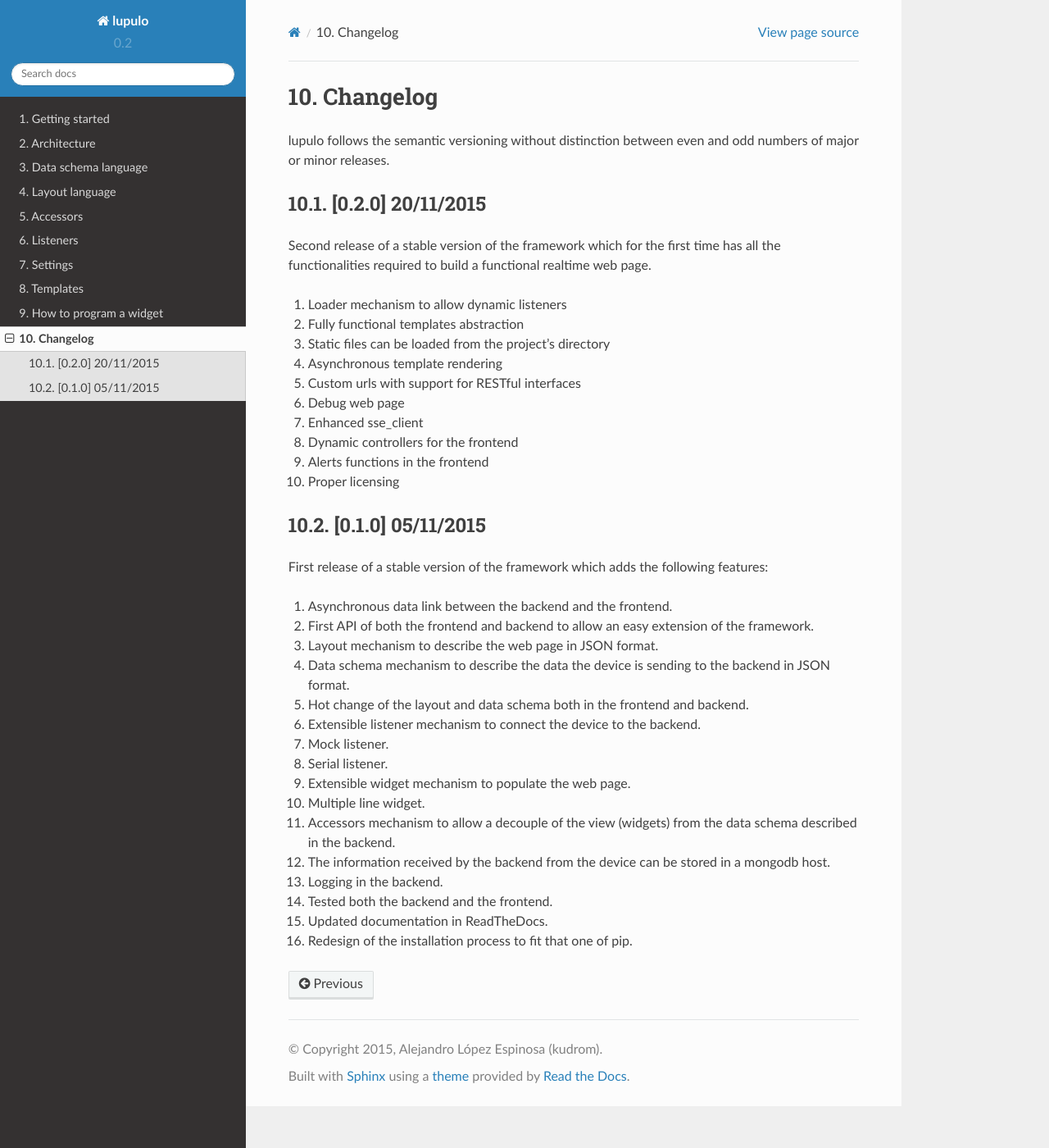
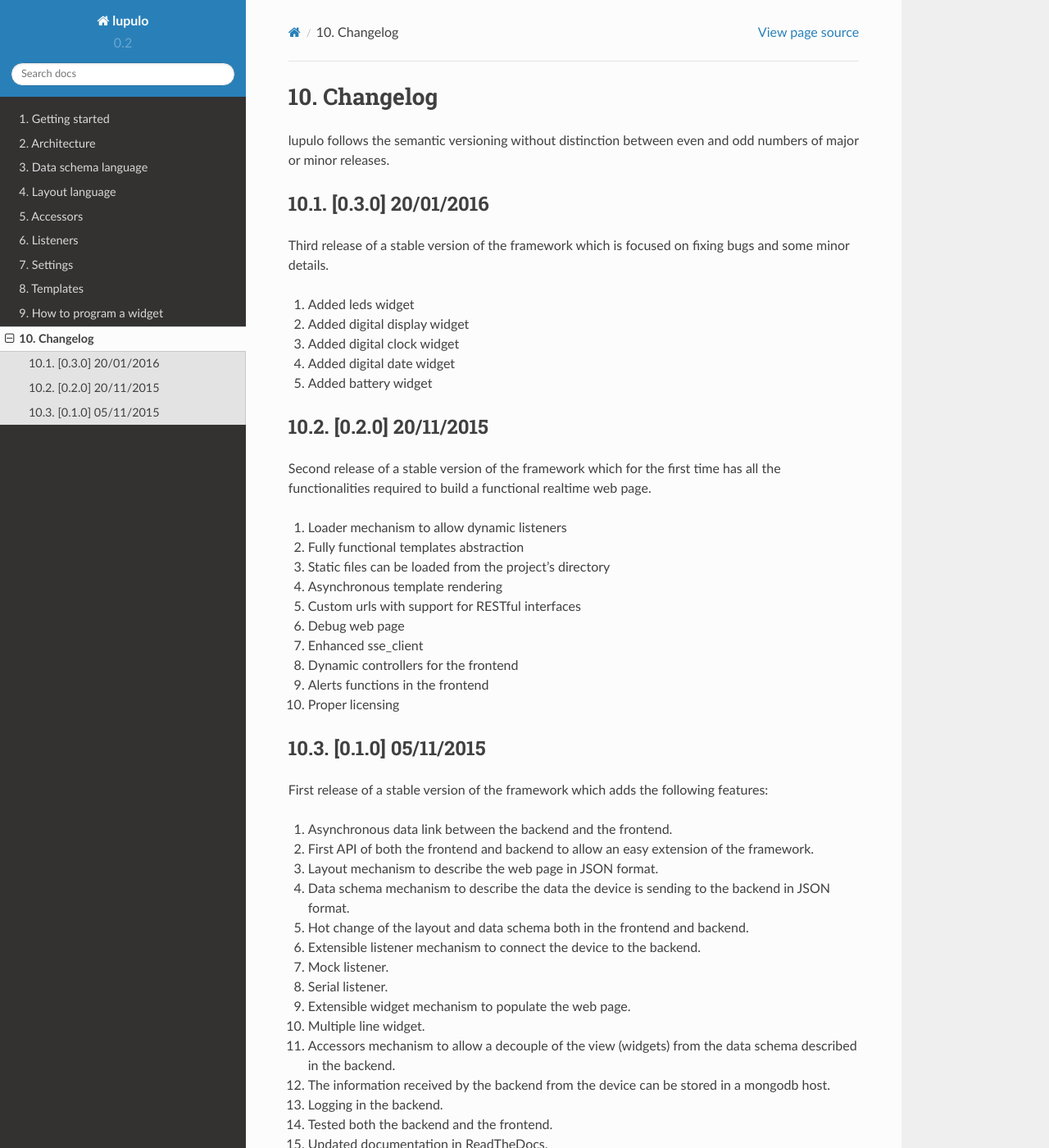
Before and after one commit to kudrom/lupulo, a Sphinx documentation site: the page built from docs/changelog.rst, in a window 1280 px wide and 1400 px high. Shown: the whole window at 82% size. Built offline with Sphinx 7.4.7 and the Read the Docs theme 2.0.0, drawn with Linux system fonts in a browser that asks for light colours.

Commit message:
Added changelog and version to the setup file

```diff
--- a/docs/changelog.rst
+++ b/docs/changelog.rst
@@ -3,6 +3,18 @@
 
 lupulo follows the semantic versioning without distinction between even and odd
 numbers of major or minor releases.
+
+[0.3.0] 20/01/2016
+------------------
+
+Third release of a stable version of the framework which is focused on fixing
+bugs and some minor details.
+
+#. Added leds widget
+#. Added digital display widget
+#. Added digital clock widget
+#. Added digital date widget
+#. Added battery widget
 
 [0.2.0] 20/11/2015
 ------------------
--- a/setup.py
+++ b/setup.py
@@ -3,7 +3,7 @@
 
 from setuptools import setup, find_packages
 
-version = "0.2"
+version = "0.3"
 description = """
     **lupulo** is a final project of a university degree in software engineering
     that is supposed to be a framework that will allow embedded system
```
